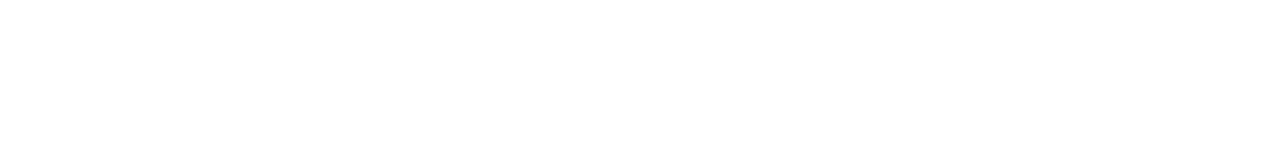
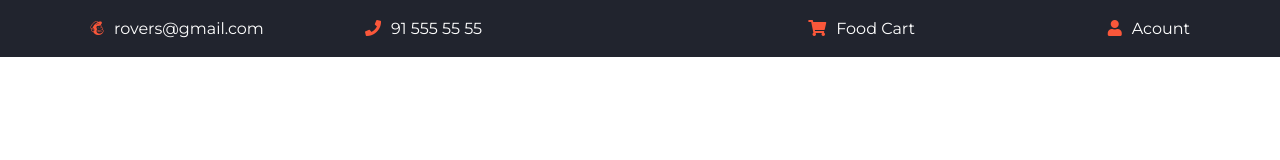
Before and after one commit to marcelongo/Hamburgueseria, a plain HTML site: page index.html in a window 1280 px wide. Drawn offline with Linux system fonts and the light colour scheme.

Commit message:
submenu top terminado

```diff
--- a/css/style.css
+++ b/css/style.css
@@ -1 +1,81 @@
 @import url(reset.css);
+
+@import url('https://fonts.googleapis.com/css?family=Handlee|Montserrat:400,700&display=swap');
+
+* {
+    box-sizing: border-box;
+}
+
+body{
+    font-family: Montserrat, Arial;
+}
+
+.container-fluid {
+    width: 100%;
+}
+
+a {
+    color: inherit;
+    text-decoration: none;
+}
+
+.row {
+    max-width: 1100px;
+    margin: 0 auto;
+}
+
+.row::after{
+    content: "";
+    display: block;
+    height: 0;
+    clear: both;
+}
+
+/*cabecera*/
+header .submenu {
+    background-color: #21242e;
+    color: white;
+    padding: 20px 0px;
+}
+
+header .submenu i {
+    color: #fa573a;
+    margin-right: 10px;
+}
+
+header .submenu a:hover {
+    color: #fa573a
+}
+
+header .submenu .row div {
+    float: left;
+    width: 25%;
+}
+
+header .submenu .row div:nth-child(3), header .submenu .row div:nth-child(4){
+    text-align: right;
+}
+
+@media (max-width: 768px) {
+    header .submenu .row div span span, header .submenu .row div a span {
+        font-size: 70%;
+    }
+
+    header .submenu .row div {
+        text-align: center;
+    }
+
+    header .submenu .row div:nth-child(3), header .submenu .row div:nth-child(4) {
+        text-align: center;
+    }
+}
+
+@media (max-width: 768px) {
+    header .submenu .row div a span {
+        display: none;
+    }
+    header i {
+        font-size: 125%;
+        margin-right: 0;
+    }
+}
--- a/index.html
+++ b/index.html
@@ -4,12 +4,43 @@
     <meta charset="UTF-8">
     <meta name="viewport" content="width=device-width, initial-scale=1.0">
     <meta http-equiv="X-UA-Compatible" content="ie=edge">
+    <link rel="stylesheet" href="https://cdnjs.cloudflare.com/ajax/libs/font-awesome/5.9.0/css/all.min.css">
     <link rel="stylesheet" href="css/style.css">
     <title>Document</title>
 </head>
 <body>
     <div id="wrapper">
-        <header></header>
+        <header>
+            <div class="container-fluid">
+                <div class="submenu">
+                    <div class="row">
+                        <div>
+                            <a href="mailto: rovers@gmail.com">
+                                 <i class="fab fa-mailchimp"></i><span>rovers@gmail.com</span>
+                            </a>
+                        </div>
+                        <div>
+                            <a href="tel: 91 555 55 55">
+                                <i class="fas fa-phone"></i><span>91 555 55 55</span>
+                            </a>
+                        </div>
+                        <div>
+                            <a href="#">
+                                <i class="fas fa-shopping-cart"></i><span>Food Cart</span>
+                                    </a>
+                        </div>
+                        <div>
+                            <a href="#">
+                                <i class="fas fa-user"></i><span>Acount</span>
+                                            </a>
+                        </div>
+                    </div>
+                </div>
+
+
+            </div>
+
+        </header>
         <main></main>
 
         <footer></footer>
```
